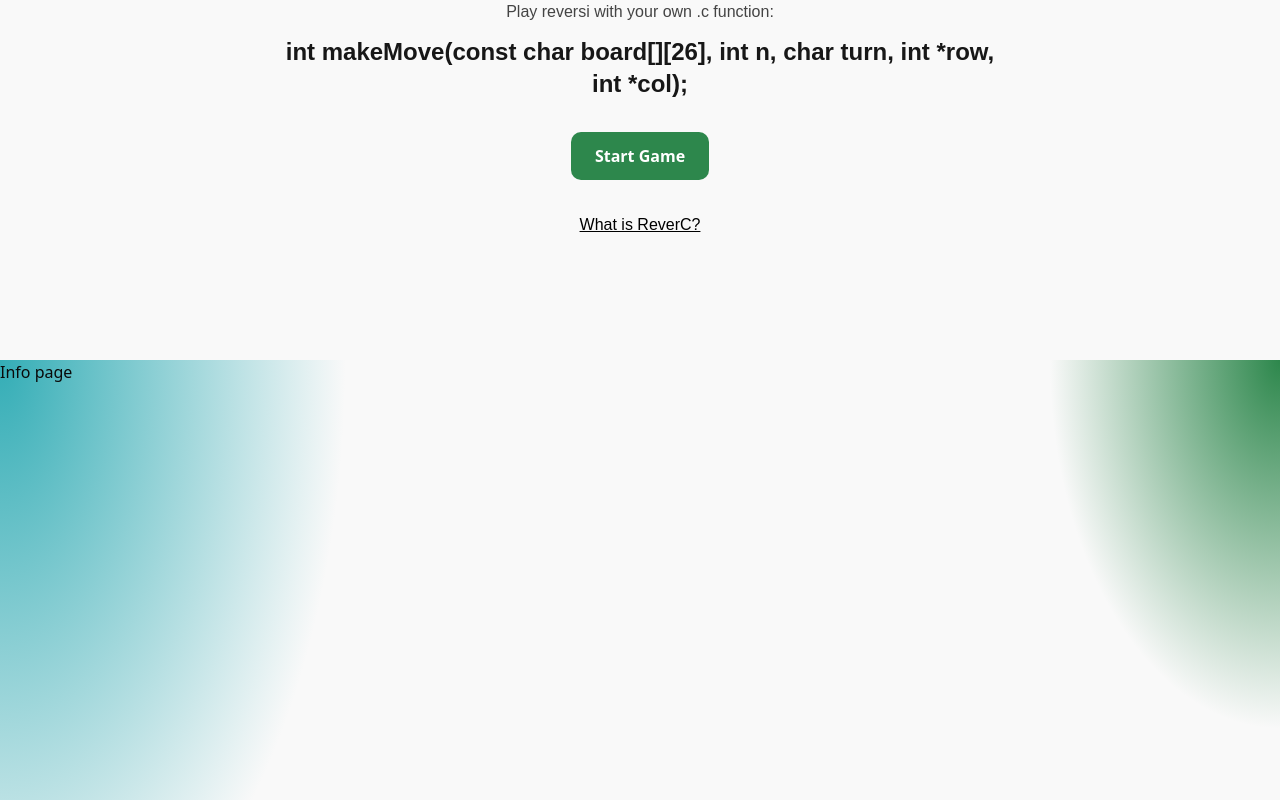
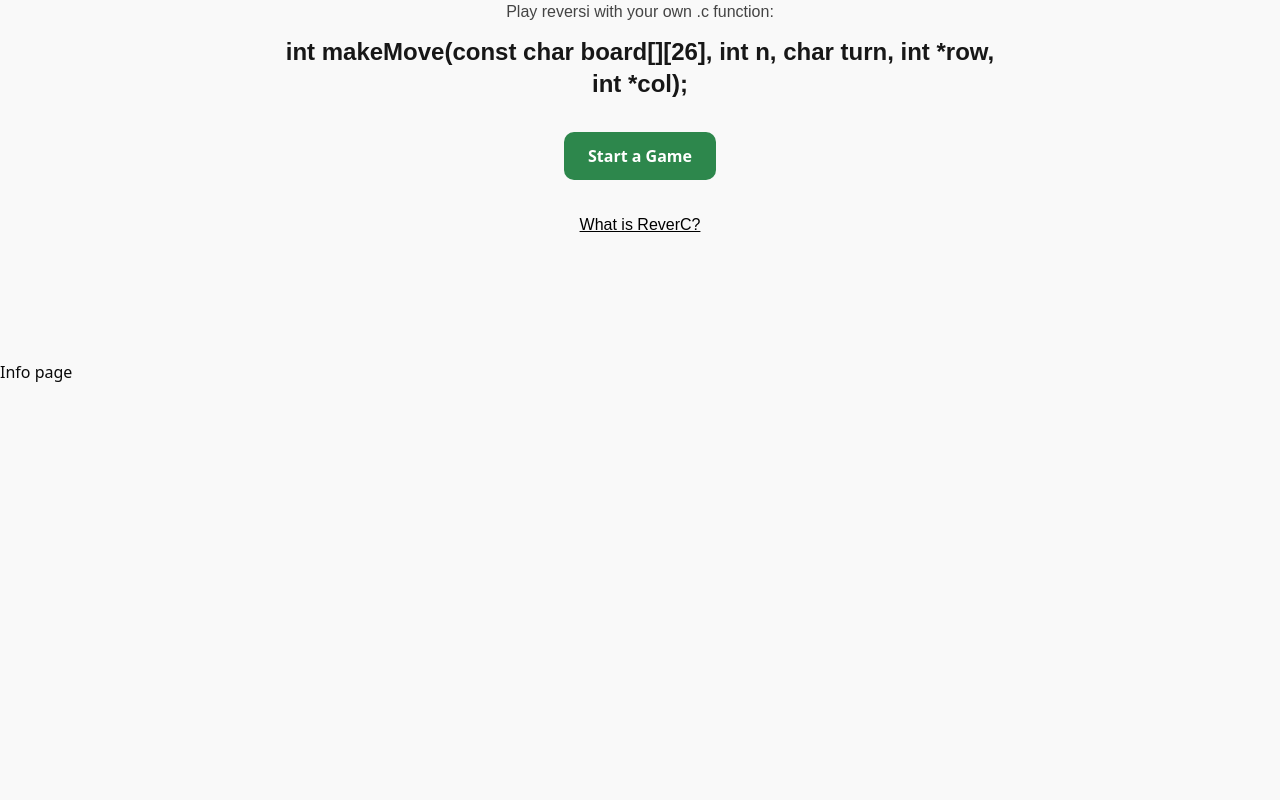
Before and after one commit to joewang0430/rever-c, a Next.js app in the folder client/: page / in a window 1280 px wide. Shown: the part 440-1240 px from the top of the page. Built offline with nearby package versions, Linux system fonts and the light colour scheme; no server answers.

Commit message:
changed the original secondary green

```diff
--- a/client/src/components/dialog/RvcDialog.tsx
+++ b/client/src/components/dialog/RvcDialog.tsx
@@ -29,7 +29,7 @@ const RvcDialog = ({ title, onConfirm, open, onOpenChange, confirm, cancel, chil
                     </DialogClose>
                     }
                     <button
-                        className="px-4 py-2 bg-rvc-primary-green hover:bg-rvc-secondary-green text-rvc-primary-white rvct-theme-500 rounded"
+                        className="px-4 py-2 bg-rvc-primary-green hover:bg-rvc-primary-green/90 text-rvc-primary-white rvct-theme-500 rounded"
                         onClick={onConfirm}
                     >
                         {confirm}
--- a/client/src/components/navBar/ui/JoinUs.tsx
+++ b/client/src/components/navBar/ui/JoinUs.tsx
@@ -68,7 +68,7 @@ const JoinUs = ({mobile, url}: JoinUsProps) => {
                         href={githubUrl}
                         target="_blank"
                         rel="noopener noreferrer"
-                        className="px-4 py-2 hover:bg-rvc-secondary-green hover:text-rvc-primary-white transition text-center w-full flex items-center justify-center gap-2 transition"
+                        className="px-4 py-2 hover:bg-rvc-primary-green/90 hover:text-rvc-primary-white transition text-center w-full flex items-center justify-center gap-2 transition"
                         >
                         <FaGithub className="w-5 h-5" />
                         <div className="rvct-theme">GitHub</div>
@@ -78,14 +78,14 @@ const JoinUs = ({mobile, url}: JoinUsProps) => {
                             href={contactUrl}
                             target="_blank"
                             rel="noopener noreferrer"
-                            className="px-4 py-2 hover:bg-rvc-secondary-green hover:text-rvc-primary-white transition text-center hover:text-rvc-primary-green rvct-theme transition"
+                            className="px-4 py-2 hover:bg-rvc-primary-green/90 hover:text-rvc-primary-white transition text-center hover:text-rvc-primary-green rvct-theme transition"
                         >
                             Contact Us
                         </Link>
                     ) : (
                         <Link
                             href={contactUrl}
-                            className="px-4 py-2 hover:bg-rvc-secondary-green hover:text-rvc-primary-white transition text-center hover:text-rvc-primary-green rvct-theme transition"
+                            className="px-4 py-2 hover:bg-rvc-primary-green/90 hover:text-rvc-primary-white transition text-center hover:text-rvc-primary-green rvct-theme transition"
                         >
                             Contact Us
                         </Link>
--- a/client/src/components/setup/GameStartButton.tsx
+++ b/client/src/components/setup/GameStartButton.tsx
@@ -165,7 +165,7 @@ const GameStartButton = ({ isValid, setupData }: GameStartButtonProps) => {
             disabled={!isValid}
             onClick={handleStartGame}
         >
-            Start Game
+            Begin!
         </button>
     );
 };
--- a/client/src/sections/Info/index.tsx
+++ b/client/src/sections/Info/index.tsx
@@ -1,6 +1,6 @@
 export default function Info() {
     return (
-        <section id="myCode" className="bg-rvc-primary-white h-256 mc-gradient-bg">
+        <section id="myCode" className="bg-rvc-primary-white h-256">
             <div>
                 Info page
             </div>
--- a/client/src/sections/hero/index.tsx
+++ b/client/src/sections/hero/index.tsx
@@ -57,7 +57,7 @@ export default function Hero () {
                     onClick={handleStartGameClick}
                     aria-label="Start a new game"
                 >
-                    Start Game
+                    Start a Game
                 </button>
             </div>
 
```
